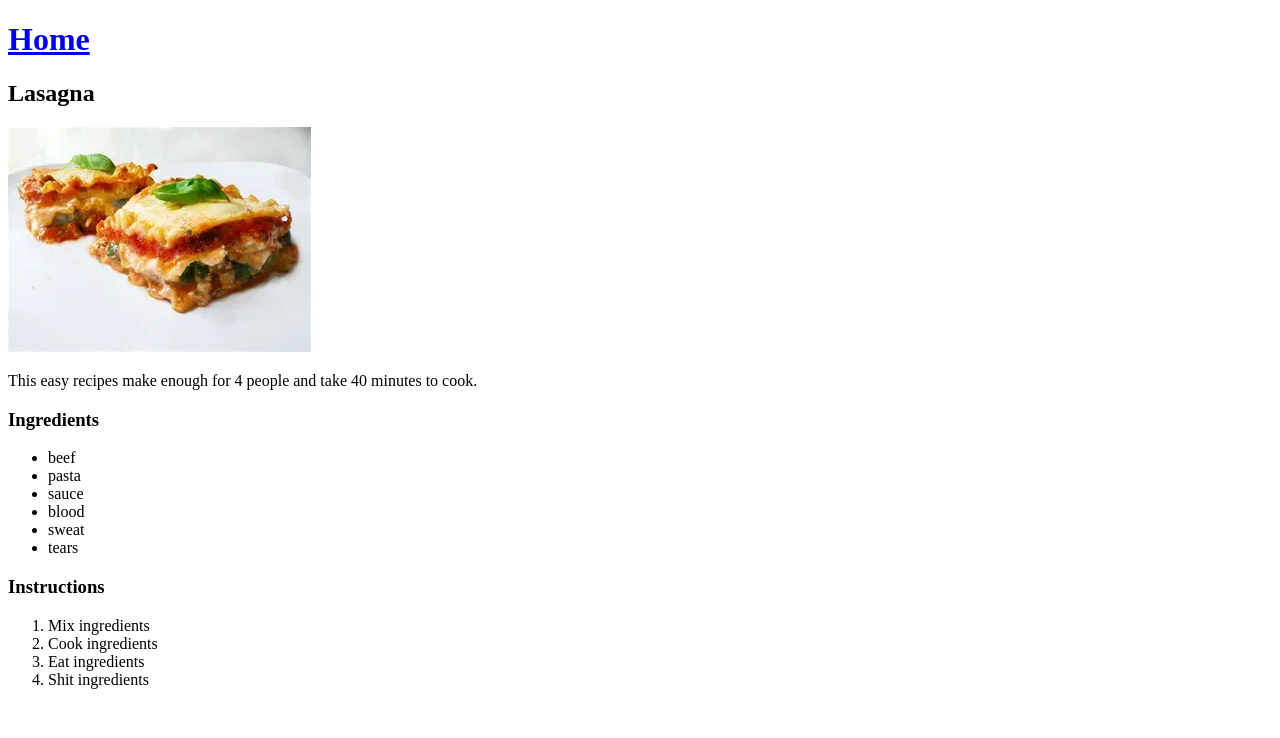
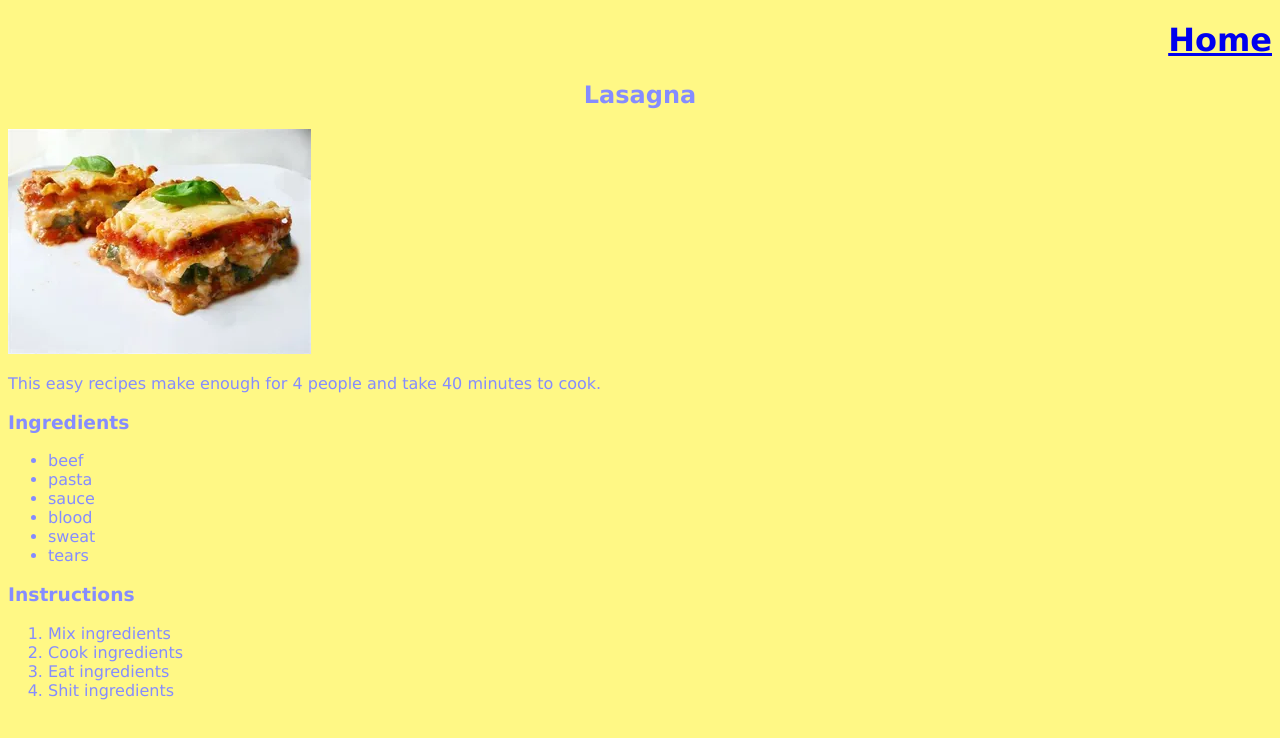
Before and after one commit to jamieb-dev/odin-recipies, a plain HTML site: page recipies/lasagna.html in a window 1280 px wide. Drawn offline with Linux system fonts and the light colour scheme.

Commit message:
Add Colour and Styling to CSS

```diff
--- a/recipies/lasagna.html
+++ b/recipies/lasagna.html
@@ -5,10 +5,11 @@
     <meta http-equiv="X-UA-Compatible" content="IE=edge">
     <meta name="viewport" content="width=device-width, initial-scale=1.0">
     <title>How to make a lasagna</title>
+    <link rel="stylesheet" href="../style.css">
 </head>
 <body>
-    <a href="../index.html"><h1>Home</h1></a>
-    <h2>Lasagna</h2>
+    <a href="../index.html" class="home-button"><h1>Home</h1></a>
+    <h2 class="main-heading">Lasagna</h2>
     <img src="../images/lasanga.webp">
     <p>This easy recipes make enough for 4 people and take 40 minutes to cook.</p>
     <h3>Ingredients</h3>
--- /dev/null
+++ b/style.css
@@ -0,0 +1,22 @@
+/* COLOUR PALETTE
+Yellow - #FFF885
+Green - #85FFBB
+Blue-Purple - #858CFF
+Pink - #FF85C9
+*/
+
+body {
+    background-color: #FFF885;
+    color: #858CFF;
+    font-family: Verdana, Geneva, Tahoma, sans-serif;
+
+}
+.main-heading {
+    text-align: center;
+}
+.home-button {
+    text-align: right;
+}
+.bottom {
+    margin-bottom: 30em;
+}
```
Also changed, not shown: index.html (+14 -1 lines), recipies/cookies.html (+3 -2 lines), 1 other file.
